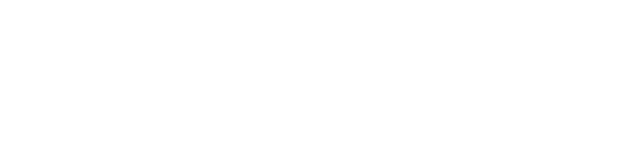
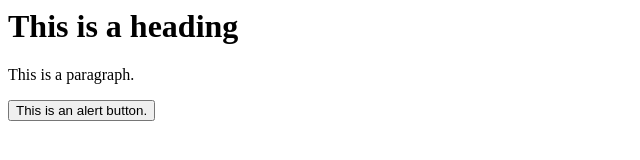
Before and after one commit to jewala/Java, a website: page index.html in a window 1280 px wide. Shown: the whole page, without its empty margins (0-640 px from the left). Drawn offline with Linux system fonts and the light colour scheme.

Commit message:
Update on repo with Playwright and test examples

```diff
--- a/index.html
+++ b/index.html
@@ -1 +1,15 @@
-<!DOCTYPE html>
+<html>
+<head>
+  <title>Title of the document</title>
+</head>
+
+
+<body>
+  <h1 id="page-heading">This is a heading</h1>
+  <p id="test-paragraph">This is a paragraph.</p>
+  <button type="button" id="test-button" onclick="showAlert()">This is an alert button.</button>
+
+  <script src="main.js"></script>
+</body>
+
+</html>
--- /dev/null
+++ b/main.js
@@ -0,0 +1,3 @@
+function showAlert() {
+    alert("This is an alert message.");
+}
```
